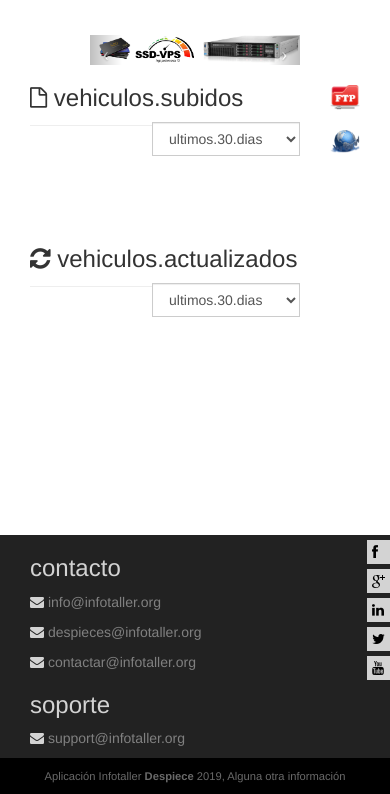
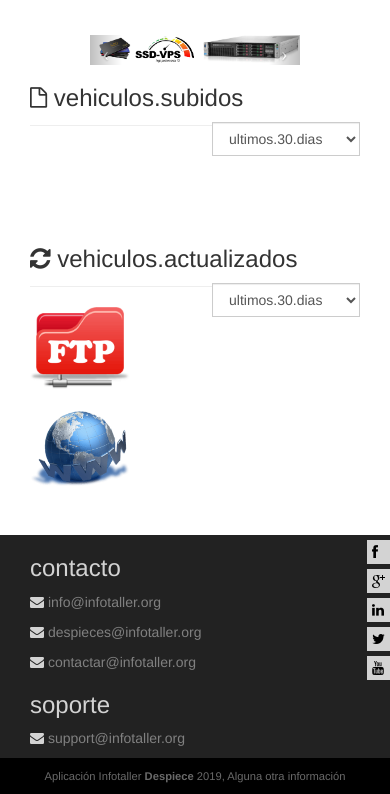
Before and after one commit to leosbelpoll/infotaller, a Symfony app: template templates/front/portada.html.twig in a window 390 px wide. Shown: the part 50-844 px from the top of the page. Run offline with Twig, Linux system fonts and the light colour scheme; the template is opened without the code that fills it, so the values that code supplies are empty; style sheets or scripts are compiled from the project's sources; some libraries are stand-ins or nearby versions.

Commit message:
change width container and behavior responsive to publicidad

```diff
--- a/public/css/estilosGenerales.less
+++ b/public/css/estilosGenerales.less
@@ -416,7 +416,7 @@ body {
   .publicidad {
 
     img {
-      width: 100%;
+      width: 100px;
       margin-bottom: 20px;
     }
   }
@@ -525,3 +525,9 @@ body {
     background: #efefef;
   }
 }
+
+// remove margin from bootstrap .container
+
+.container {
+  max-width: none;
+}
--- a/templates/front/portada.html.twig
+++ b/templates/front/portada.html.twig
@@ -12,7 +12,7 @@
         </div>
         <br/>
         <div class="row">
-            <div class="col-xs-10">
+            <div class="col-lg-11 col-md-10">
                 <h3 class="pull-left"><i class="fa fa-file-o"></i> {{ 'vehiculos.subidos' | trans }}</h3>
 
                 <form class="pull-right">
@@ -56,7 +56,7 @@
                     {{ render(controller('App\\Controller\\VehiculoController::vehiculosActualizadosAction', {tiempo: '-30 day'})) }}
                 </div>
             </div>
-            <div class="col-xs-2 publicidad">
+            <div class="col-lg-1 col-md-2 publicidad">
                 <a href="http://direccion.com">
                     <img src="{{ asset('img/publicidad/ByFtp-Opt.png') }}" alt="ByFtp-Opt"/>
                 </a>
```
